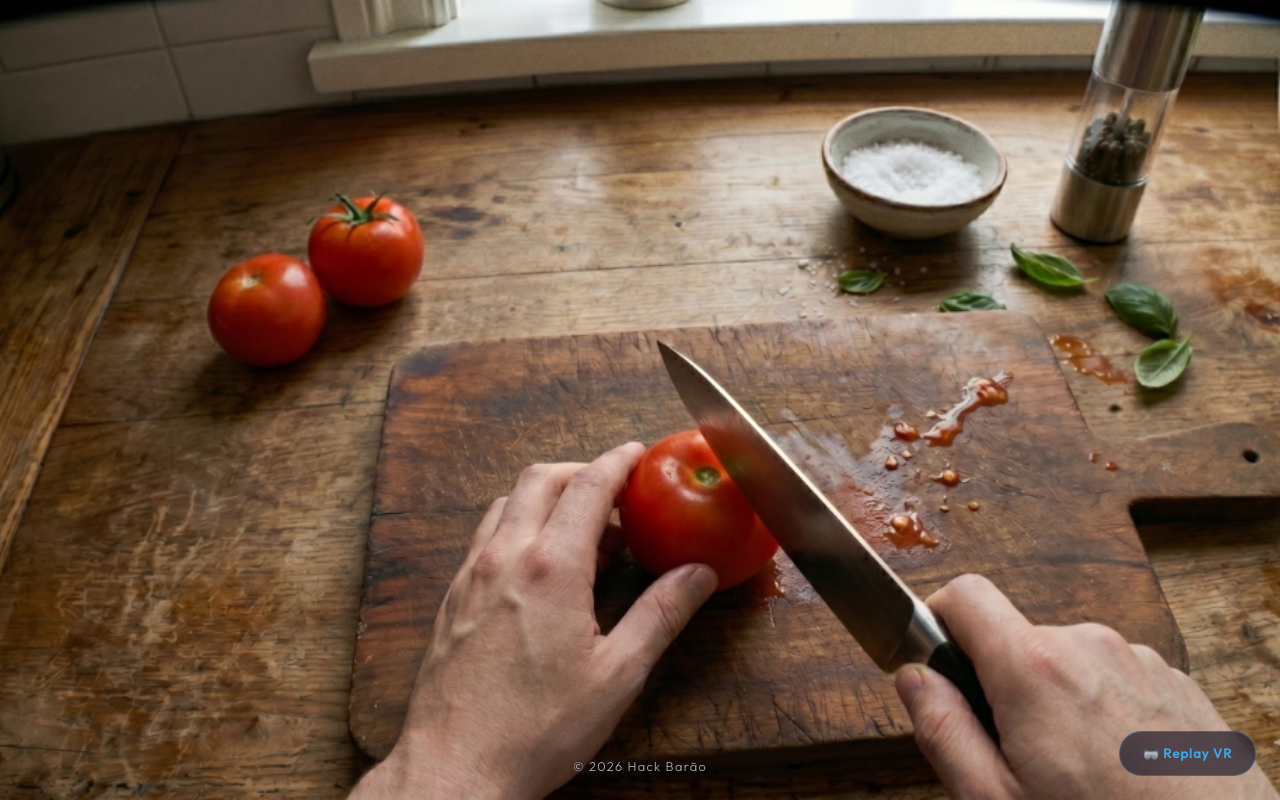
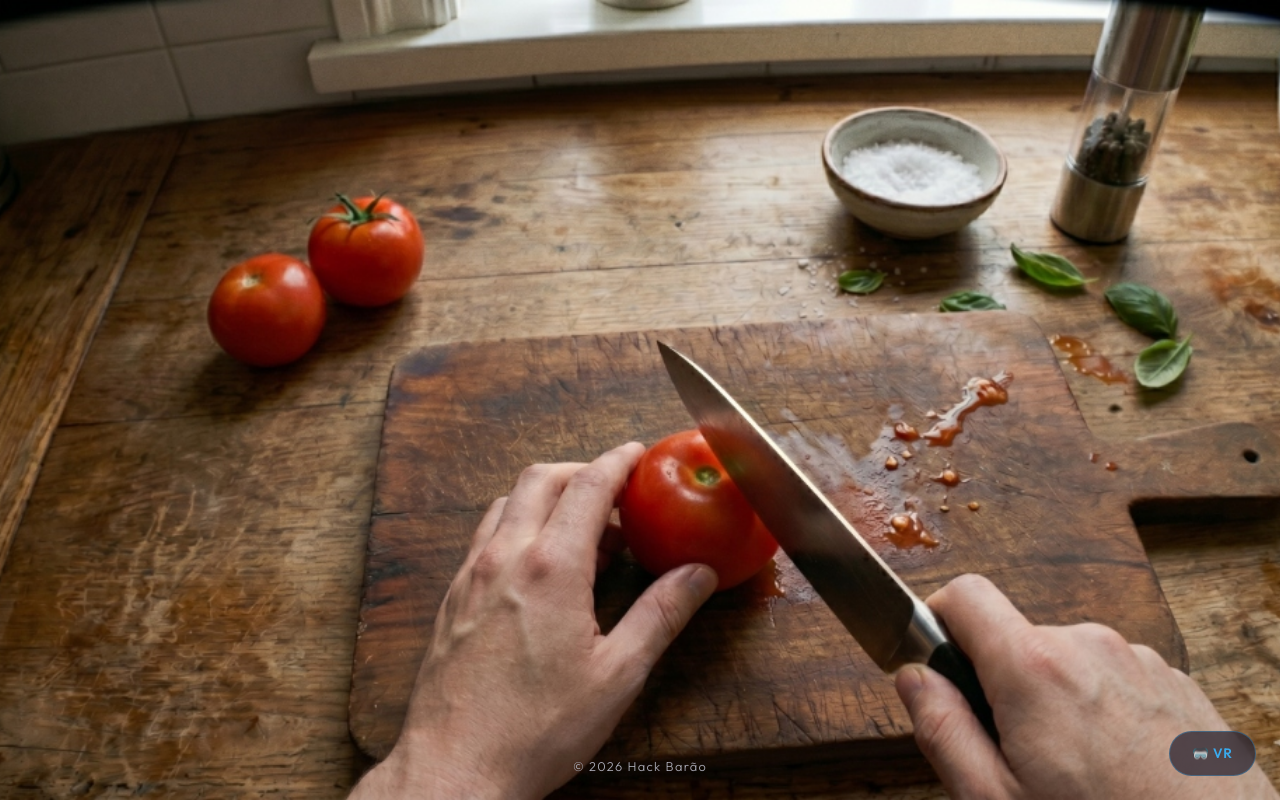
Before and after one commit to FelipeJulien/HackBarao-, a React (Vite) app: page / in a window 1280 px wide. Built offline with nearby package versions, Linux system fonts and the light colour scheme.

Commit message:
Atualiza favicon para oculos VR e titulo para VirtuKitchen

```diff
--- a/index.html
+++ b/index.html
@@ -2,10 +2,10 @@
 <html lang="pt-BR">
   <head>
     <meta charset="UTF-8" />
-    <link rel="icon" type="image/svg+xml" href="/favicon.svg" />
+    <link rel="icon" type="image/png" href="/favicon.png" />
     <meta name="viewport" content="width=device-width, initial-scale=1.0" />
     <meta name="description" content="Hack Barão Antigravidade — Descubra uma nova visão para sua cozinha moderna." />
-    <title>Hack Barão Antigravidade</title>
+    <title>VirtuKitchen</title>
     <link rel="preconnect" href="https://fonts.googleapis.com" />
     <link rel="preconnect" href="https://fonts.gstatic.com" crossorigin />
     <link href="https://fonts.googleapis.com/css2?family=Outfit:wght@300;400;500;600;700;800&display=swap" rel="stylesheet" />
--- a/src/App.jsx
+++ b/src/App.jsx
@@ -41,7 +41,7 @@
         whileTap={{ scale: 0.95 }}
         title="Repetir animação VR"
       >
-        🥽 Replay VR
+        🥽 VR
       </motion.button>
     </>
   )
```
Also changed, not shown: public/favicon.png (added).
